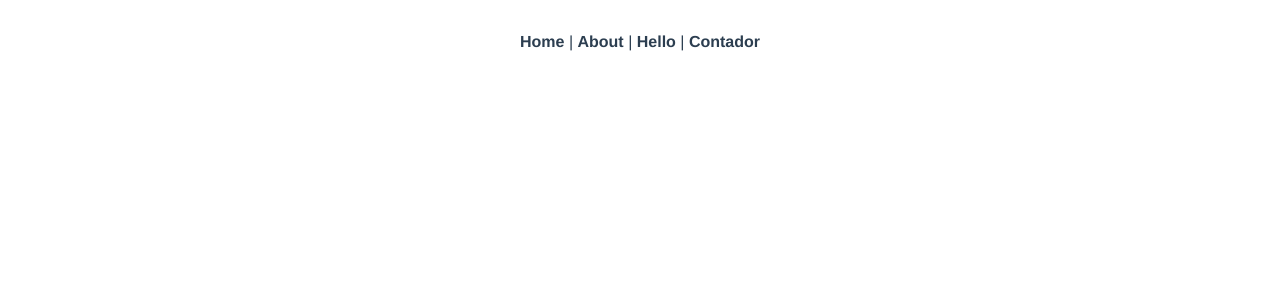
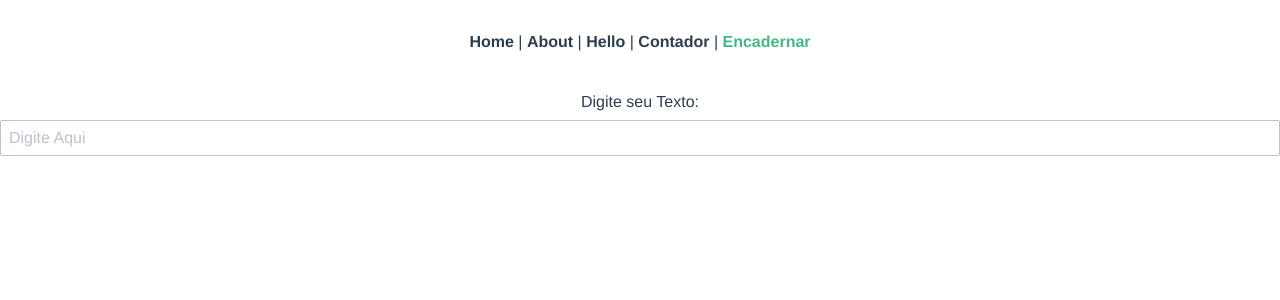
Before and after one commit to HederMilani/Projetos-Vue, a Vue app in the folder get_start/: page /encadernar in a window 1280 px wide. Shown: the top 300 px of the page. Built offline with nearby package versions, Linux system fonts and the light colour scheme.

Commit message:
Encadernar Formulário

```diff
--- a/get_start/src/App.vue
+++ b/get_start/src/App.vue
@@ -3,7 +3,8 @@
     <router-link to="/">Home</router-link> |
     <router-link to="/about">About</router-link> |
     <router-link to="/hello" >Hello</router-link> |
-    <router-link to="/contador">Contador</router-link>
+    <router-link to="/contador">Contador</router-link> |
+    <router-link to="/encadernar">Encadernar</router-link>
   </nav>
   <router-view/>
 </template>
--- a/get_start/src/router/index.js
+++ b/get_start/src/router/index.js
@@ -22,6 +22,11 @@ const routes = [
     name: 'contador',
     component: () => import('../views/Contador.vue')
   },
+  {
+    path: '/encadernar',
+    name: 'encadernar',
+    component: () => import('../views/EncadernarFormulario.vue')
+  },
 ]
 
 const router = createRouter({
--- /dev/null
+++ b/get_start/src/views/EncadernarFormulario.vue
@@ -0,0 +1,25 @@
+<template>
+    <div>
+        <label for="" class="form-label">Digite seu Texto:</label>
+        <input type="text" class="form-input" :value="text" @input="onInput" placeholder="Digite Aqui">
+    </div>
+    <br>
+    <div>
+        <p class="h2 Heading">{{text}}</p>
+    </div>
+</template>
+
+<script>
+    export default{
+        data() {
+            return{
+                text: ""
+            }
+        },
+        methods: {
+            onInput(e){
+                this.text = e.target.value
+            }
+        }
+    }
+</script>
```
